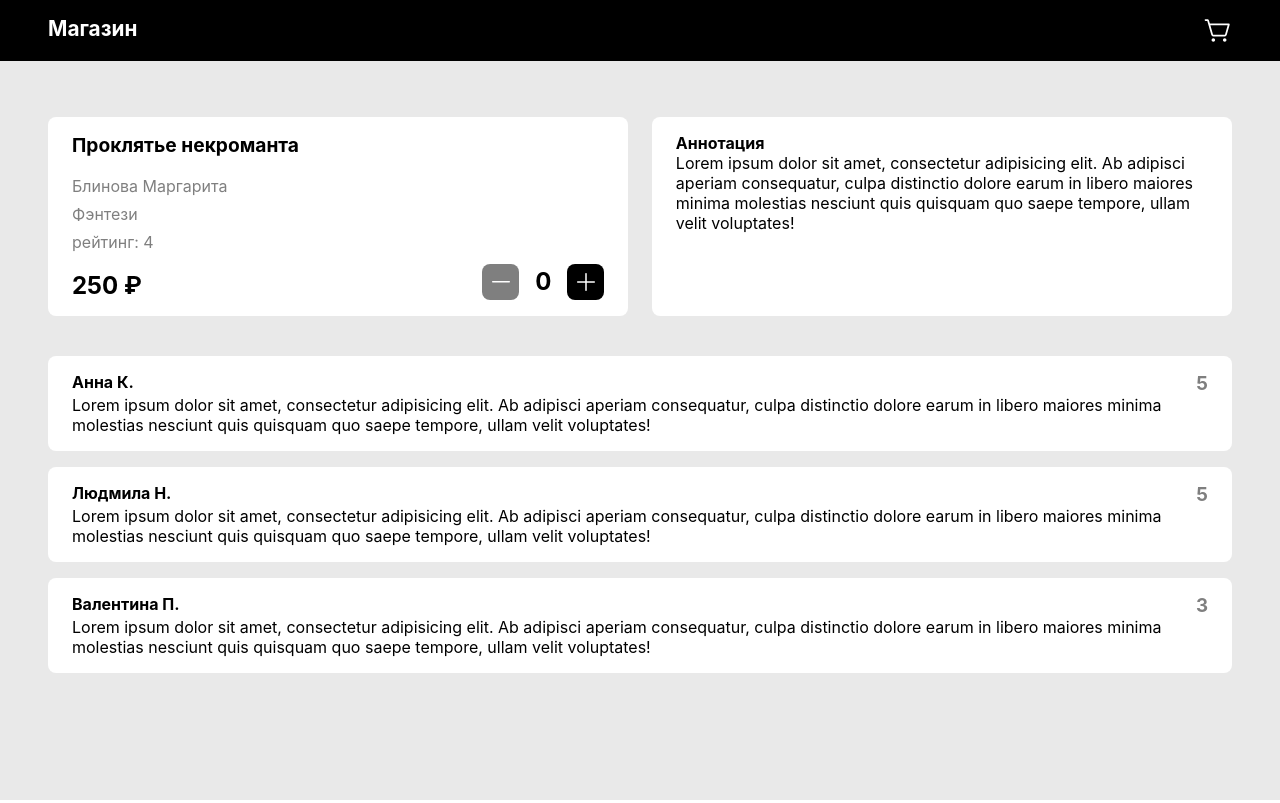
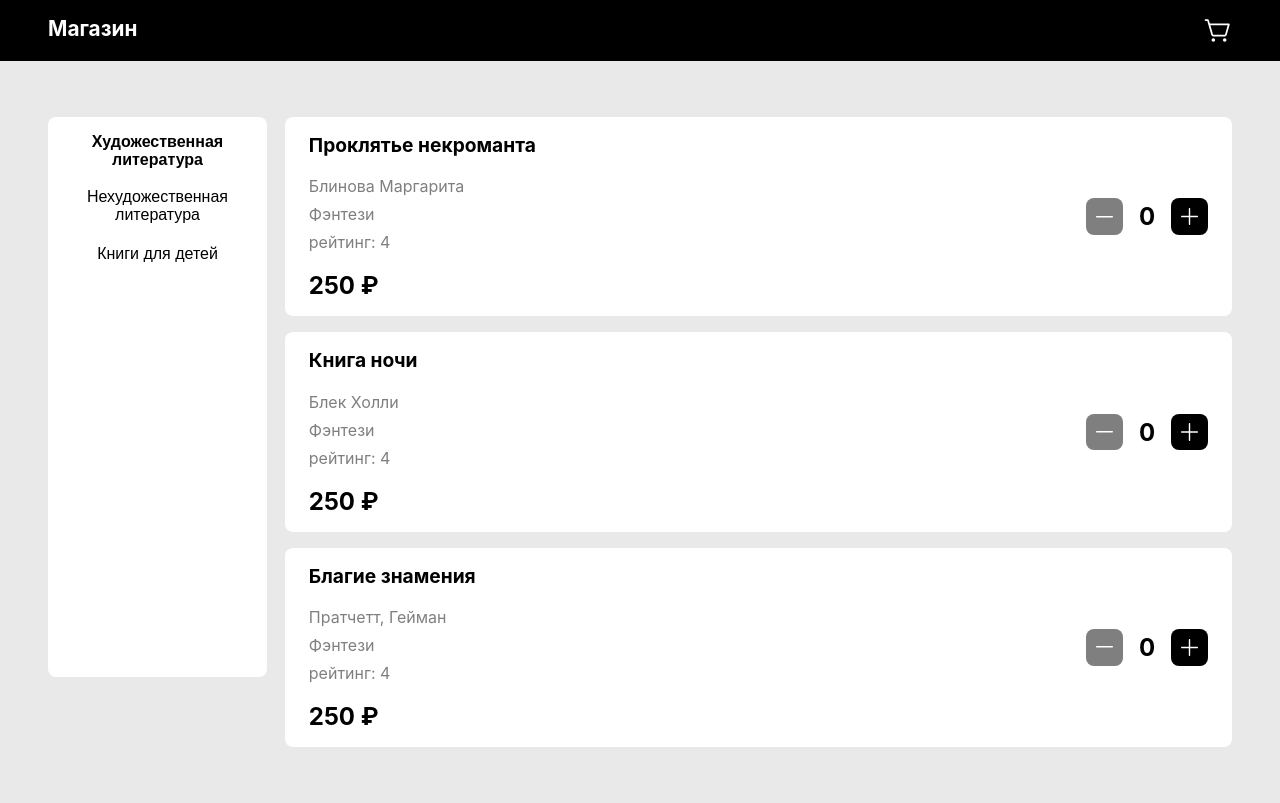
Before and after one commit to tizerr/yandex-intensive-react, a React (Create React App) app: page / in a window 1280 px wide. Built offline with nearby package versions, Linux system fonts and the light colour scheme.

Commit message:
Changed App.jsx. Set CatalogPage as initial page

```diff
--- a/src/App.jsx
+++ b/src/App.jsx
@@ -1,14 +1,14 @@
 import {Layout} from "./components/Layout";
-// import {CatalogPage} from "./pages/CatalogPage";
-import {BookPage} from "./pages/BookPage";
+import {CatalogPage} from "./pages/CatalogPage";
+// import {BookPage} from "./pages/BookPage";
 import {categories} from "./constants/mock";
 
 function App() {
-    const testBook = categories[0].books[0]
+    // const testBook = categories[0].books[0]  // for BookPage
     return (
       <Layout>
-          {/*<CatalogPage categories={categories}/>*/}
-          <BookPage book={testBook}></BookPage>
+          <CatalogPage categories={categories}/>
+          {/*<BookPage book={testBook}></BookPage>*/}
       </Layout>
     );
 }
```
